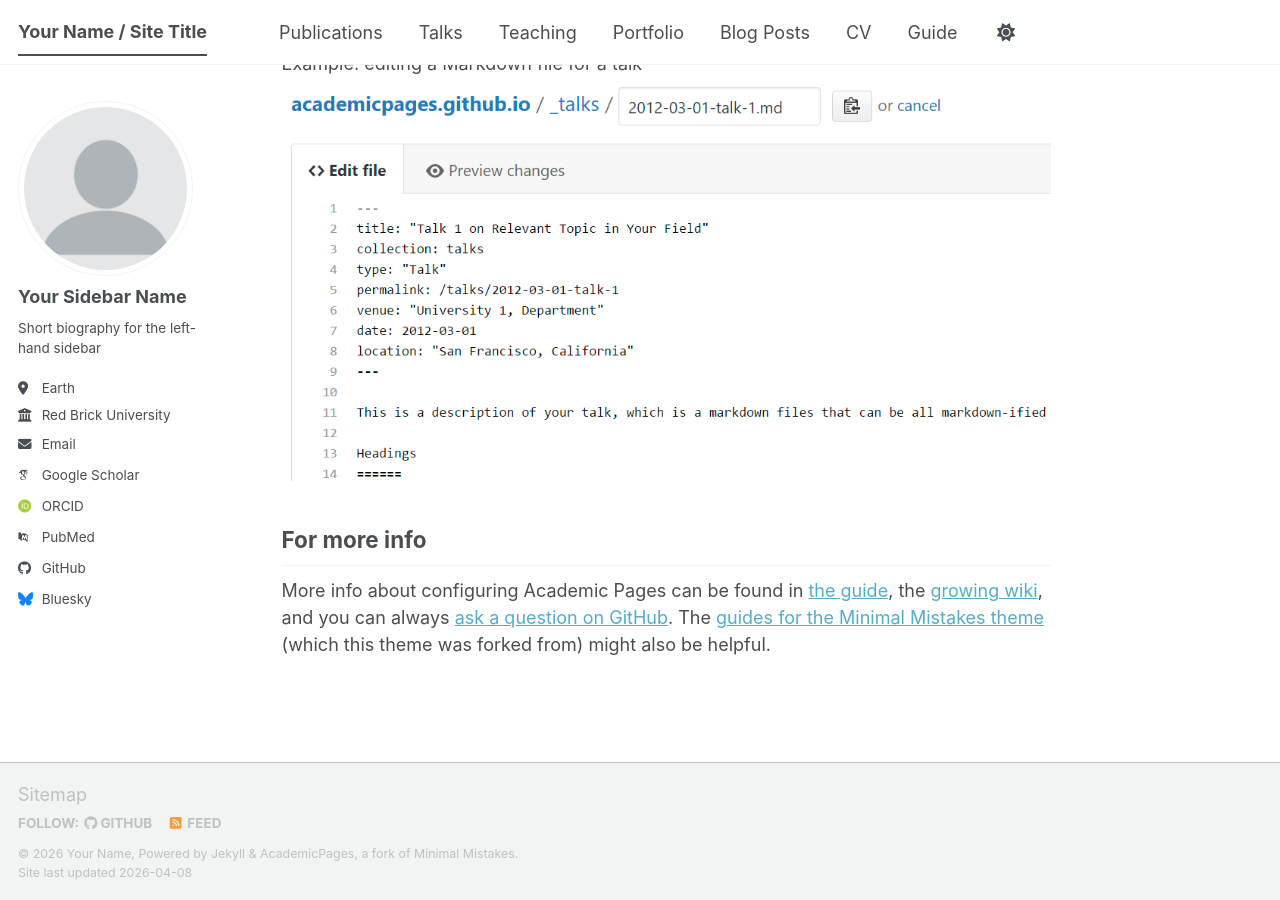
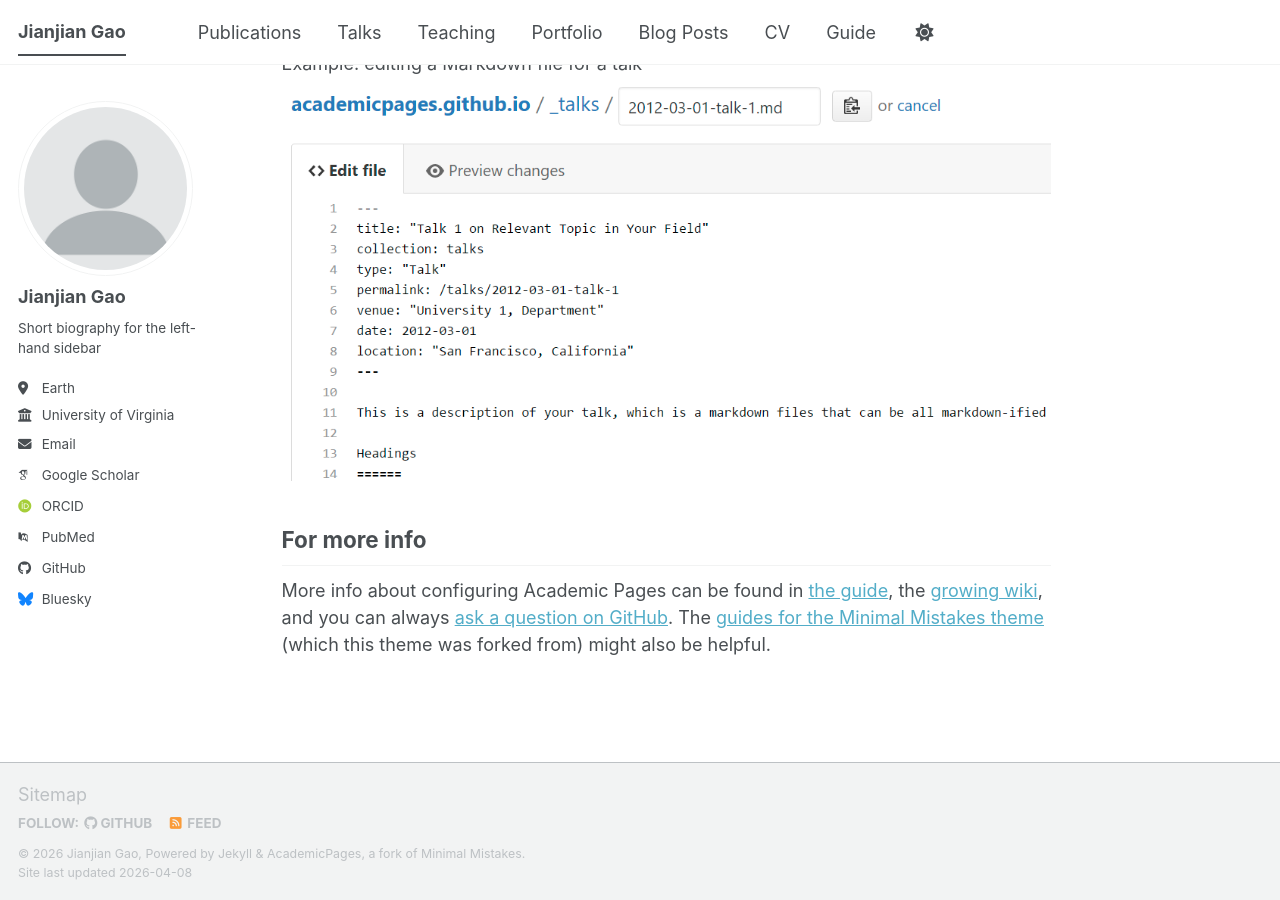
Before and after one commit to jiaoyang2018/jiaoyang2018.github.io, a Jekyll site: the page built from _pages/about.md, in a window 1280 px wide and 900 px high, scrolled down 2720 px. Built offline with Jekyll 4.4.1, drawn with Linux system fonts in a browser that asks for light colours; some web fonts are replaced; a script bundle is joined from its source files by our own code; library files that are not in the unit come from our copies.

Commit message:
Update personal information in _config.yml

```diff
--- a/_config.yml
+++ b/_config.yml
@@ -9,14 +9,14 @@
 # Basic Site Settings
 locale                   : "en-US"
 site_theme               : "default" # The available themes options are "default", "air", "sunrise", "mint", "dirt" and "contrast"
-title                    : "Your Name / Site Title"
+title                    : "Jianjian Gao"
 title_separator          : "-"
-name                     : &name "Your Name"
+name                     : &name "Jianjian Gao"
 description              : &description "Your Name's academic portfolio"   # Update this with a general description of your site, this is the default if not overridden by a page
-url                      : https://academicpages.github.io # The base hostname & protocol for your site e.g. "https://[your GitHub username].github.io",
+url                      : https://jiaoyang2018.github.io # The base hostname & protocol for your site e.g. "https://[your GitHub username].github.io",
                                                            # or if you already have some other page hosted on Github then use "https://[your GitHub username].github.io/[Your Repo Name]"
 baseurl                  : "" # the subpath of your site, e.g. "/blog"
-repository               : "academicpages/academicpages.github.io"
+repository               : "jiaoyang2018/jiaoyang2018.github.io"
 
 # Site Author - The following control what appear as part of the author content on the side bar.
 #               If a field is blank the icon and link will not appear, otherwise it will be shown.
@@ -24,21 +24,21 @@ repository               : "academicpages/academicpages.github.io"
 author:
   # Biographic information
   avatar           : "profile.png"
-  name             : "Your Sidebar Name"
+  name             : "Jianjian Gao"
   pronouns         : # example: "she/her"
   bio              : "Short biography for the left-hand sidebar"
   location         : "Earth"
-  employer         : "Red Brick University"
+  employer         : "University of Virginia"
   uri              : # URL
-  email            : "none@example.org"
+  email            : "psp2nq@virginia.edu"
 
   # Academic websites
   academia         : # URL
   arxiv            : # URL - Update with the correct link to your profile
-  googlescholar    : "https://scholar.google.com/citations?user=PS_CX0AAAAAJ"
+  googlescholar    : "https://scholar.google.co.uk/citations?user=5DT1ppQAAAAJ&hl=en"
   inspire-hep      : # URL
   impactstory      : # URL
-  orcid            : "https://orcid.org/yourorcidurl"
+  orcid            : "https://orcid.org/0009-0000-2436-1917"
   semantic         : # URL
   ssrn             : # URL
   pubmed           : "https://www.ncbi.nlm.nih.gov/pubmed/?term=john+snow"
@@ -51,7 +51,7 @@ author:
   bitbucket        : # Username - Update with your username on the site
   codepen          : # Username
   dribbble         : # Username
-  github           : "academicpages"
+  github           : "https://github.com/jiaoyang2018"
   kaggle           : # Username
   stackoverflow    : # User number or user number and name (i.e., use "1" or "1/jeff-atwood")
 
```
